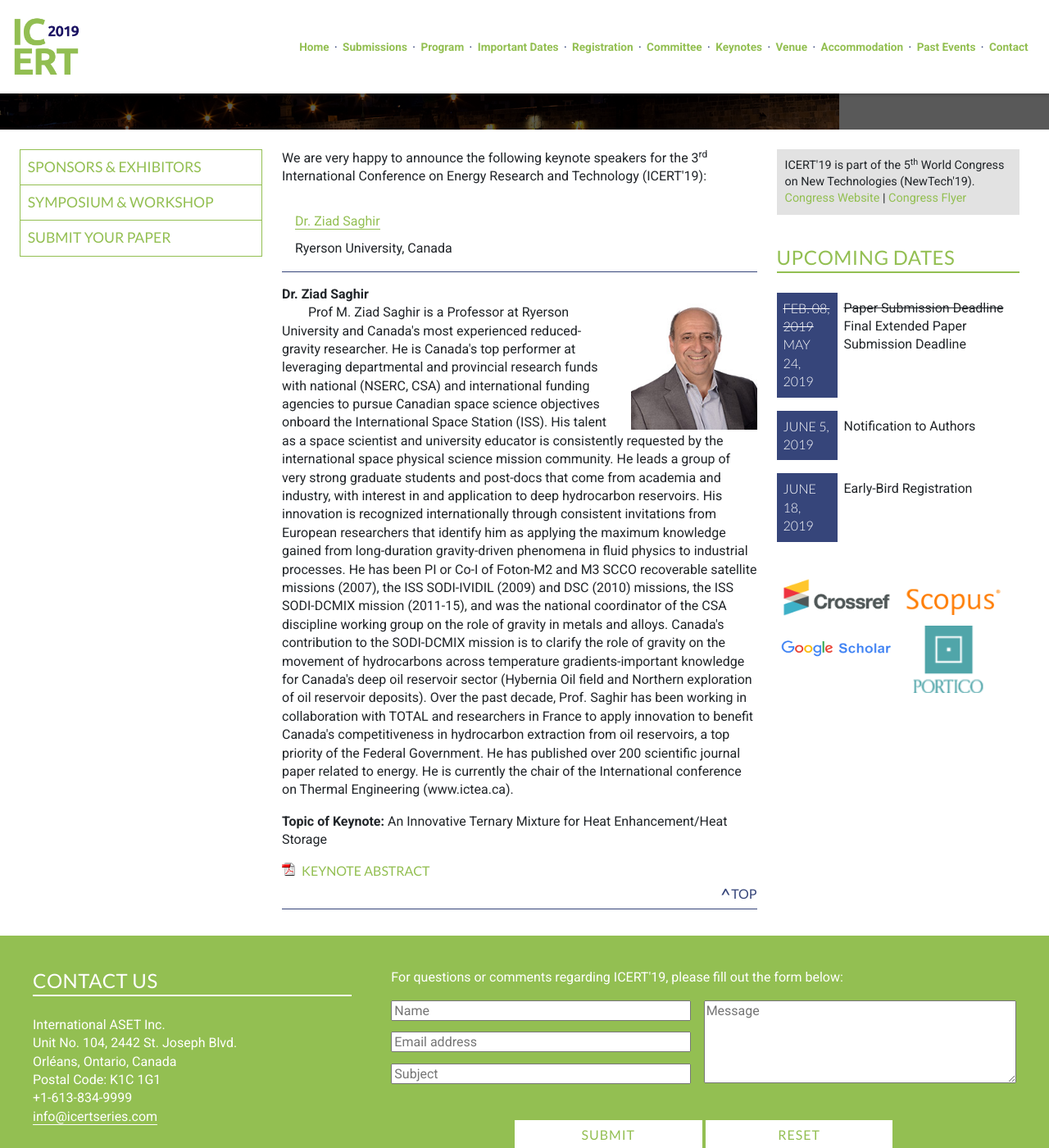
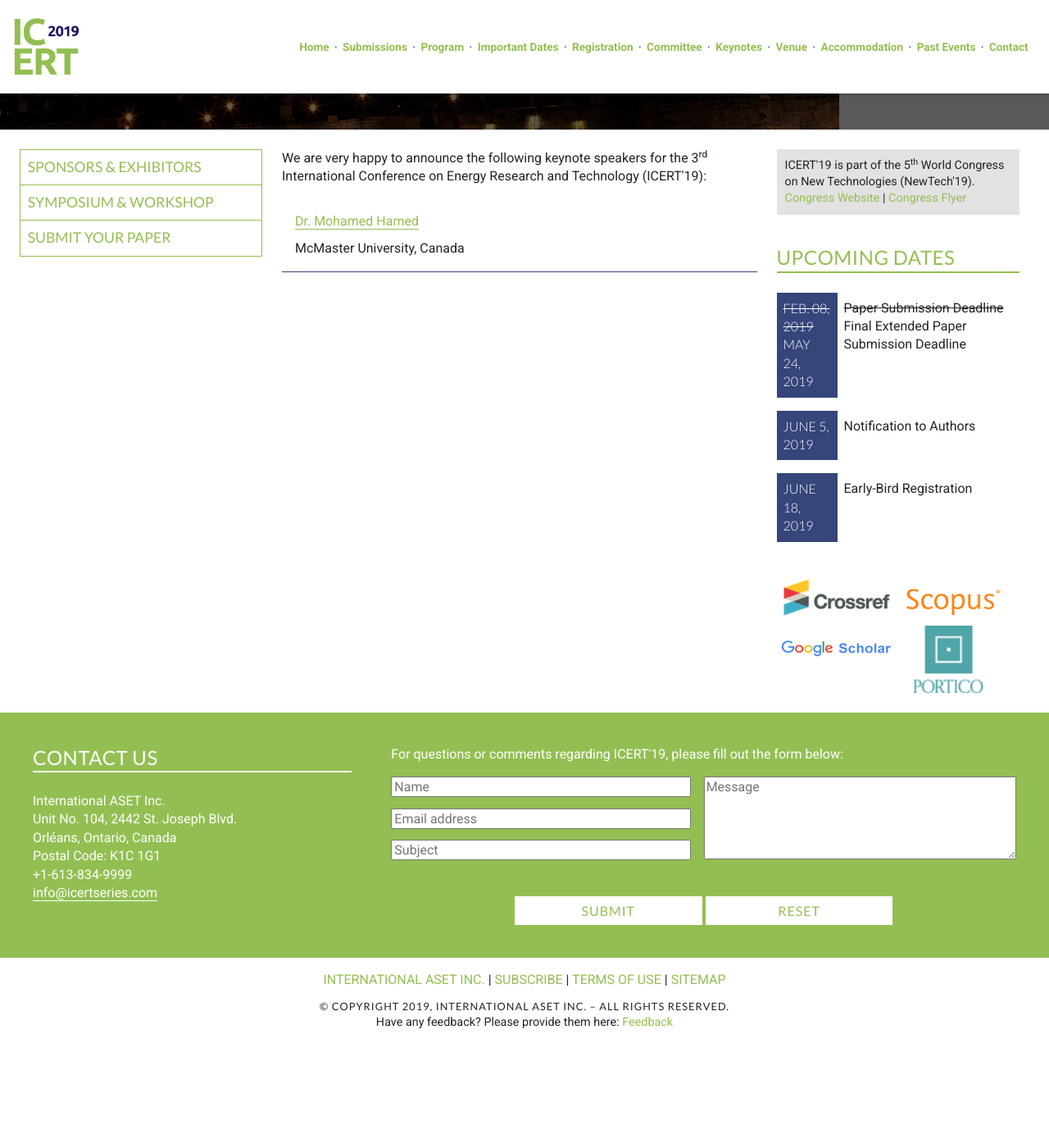
Before and after one commit to intaset/icertseries, a Jekyll site: the page built from keynote.html, in a window 1280 px wide and 1400 px high, scrolled down 322 px. Shown: the whole window at 82% size. Built offline with Jekyll 4.4.1, drawn with Linux system fonts in a browser that asks for light colours; nearby versions of some CDN libraries; Markdown is read by kramdown in place of the engine named in the settings; comment, search, counter and statistics services are not loaded; after the commit the page ends 1595 px from its top, so only the background shows below that.

Commit message:
Added keynote

```diff
--- a/index.html
+++ b/index.html
@@ -52,8 +52,8 @@ keyword:
   	<h2>Keynote Speakers:</h2>
       <center>
       <div class="unit unit-s-1-1 unit-m-1-4 unit-l-1-2 keynoteIndex">
-        <img src="../img/Saghir.jpg" class="flex-img" alt="Dr. Ziad Saghir">
-        <p class="body"><b>Dr. Ziad Saghir,</b><br>Ryerson University, Canada<br><a href="../keynote#Dr. Ziad Saghir" class="body-link">Biography & Abstract</a></p><br>
+        <img src="../img/Hamed.jpg" class="flex-img" alt="Dr. Mohamed Hamed " height="150">
+        <p class="body"><b>Dr. Mohamed Hamed,</b><br> McMaster University, Canada<br><a href="../keynote#Dr. Mohamed Hamed" class="body-link">Biography</a></p><br>
       </div>
 
       <!--<div class="unit unit-s-1-1 unit-m-1-4 unit-l-1-2 keynoteIndex">
--- a/keynote.html
+++ b/keynote.html
@@ -12,13 +12,13 @@ meta: The keynote speakers of ICERT
 
     <div class="unit unit-s-1-1 unit-s-1-2 unit-m-1-2 unit-l-1-2">
       <div class="unit-spacer">
-      <a href="#Dr. Ziad Saghir">Dr. Ziad Saghir</a><br>
-      <p class="body">Ryerson University, Canada</p>
+      <a href="#Dr. Ziad Saghir">Dr. Mohamed Hamed</a><br>
+      <p class="body"> McMaster University, Canada</p>
       </div>
     </div>
 
     </div>
-
+<!--
   <span class="anchor" id="Dr. Ziad Saghir"></span>
   <div class="keynote-info">
   <p class="bold">Dr. Ziad Saghir</p><img src="../img/Saghir.jpg" width="170" align="right" class="keynote-img">
```
Also changed, not shown: 2 other files.
